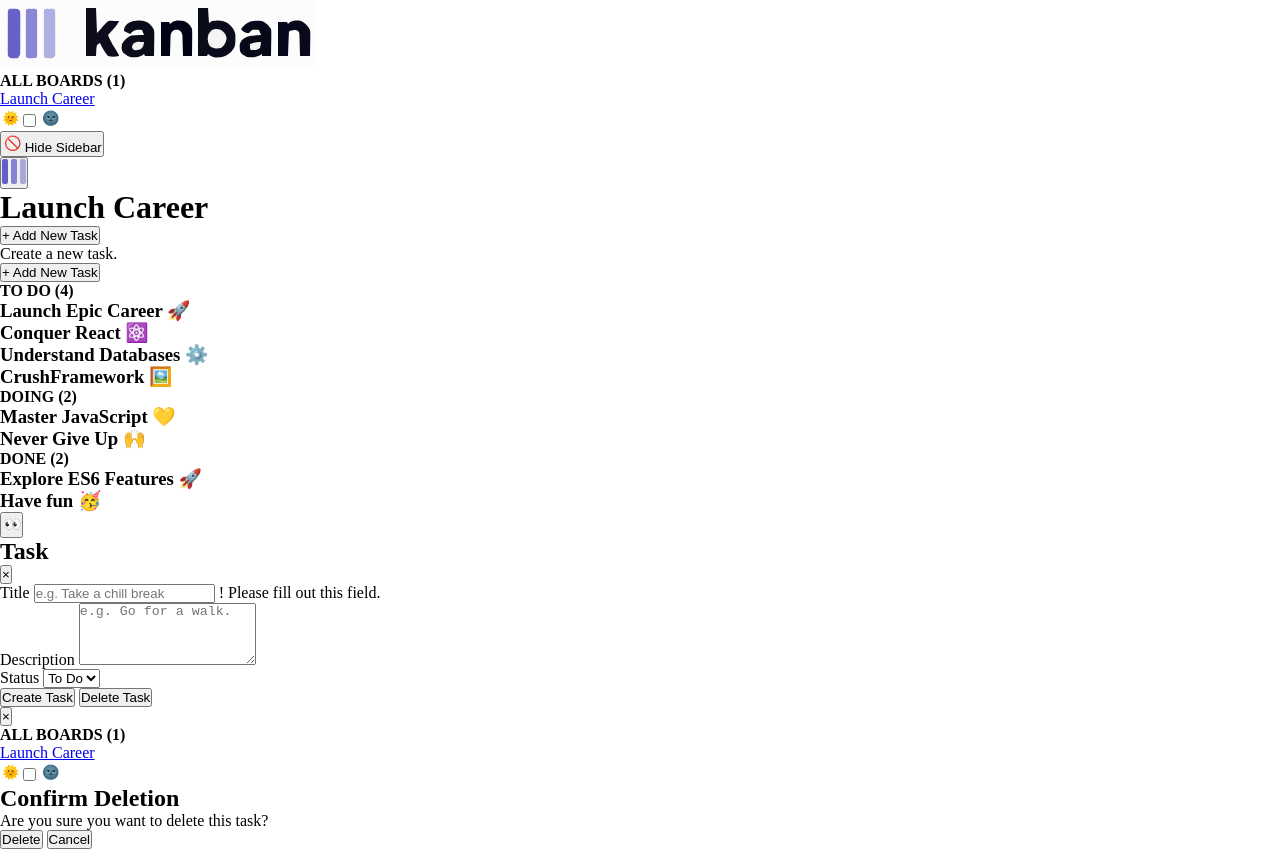
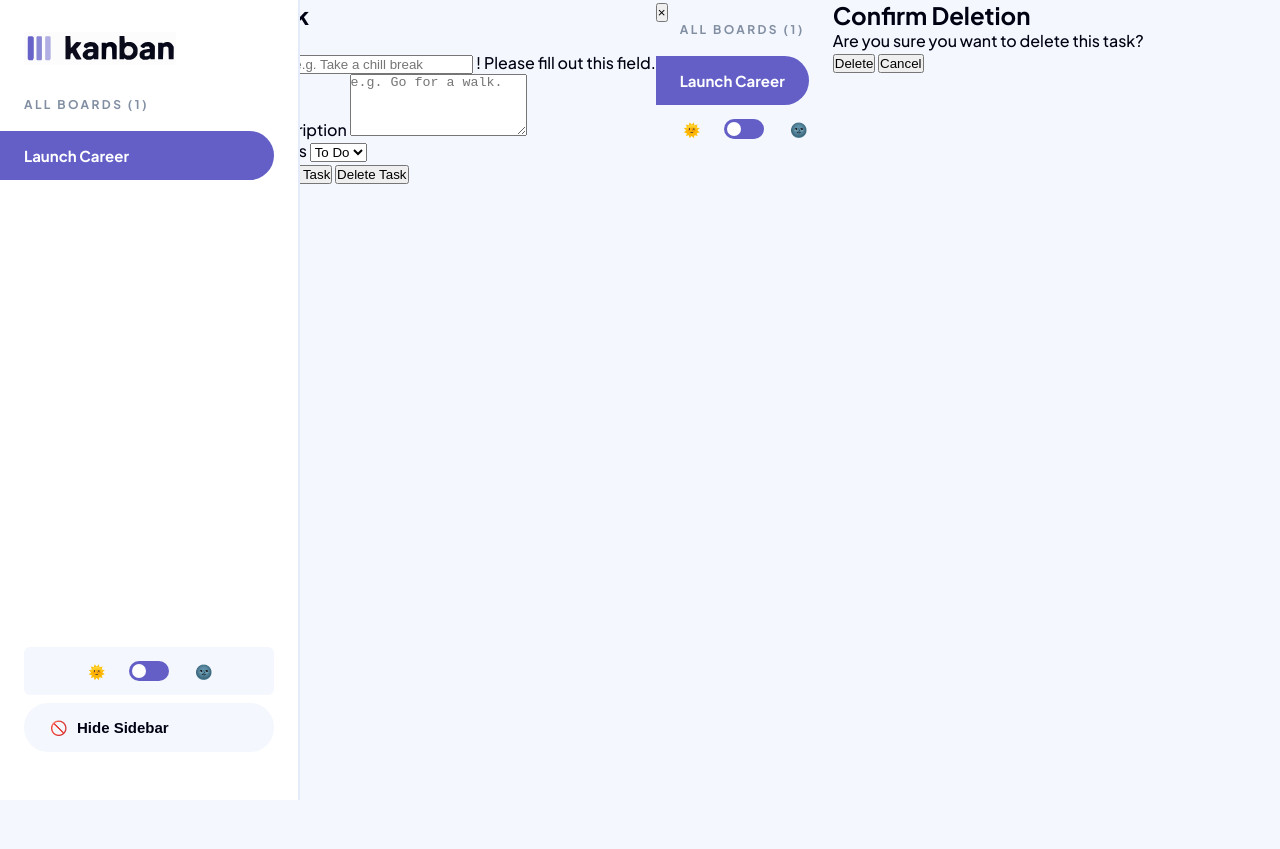
Before and after one commit to Charme-Lee/CHALIS24038_PTO2502_GroupA_Charme_Lishivha_JSLPP, a plain HTML site: page index.html in a window 1280 px wide. After the commit the page ends 800 px from the top, so only its background shows below. Drawn offline with Linux system fonts and the light colour scheme.

Commit message:
sidebar CSS for improved readability and visuals

```diff
--- a/styles.css
+++ b/styles.css
@@ -33,3 +33,179 @@
   --border-color: #515261;
   --surface-color: #2b2c37;
 }
+
+/* ================
+ Body Elements
+================ */
+body {
+  font-family: "Plus Jakarta Sans", sans-serif;
+  display: flex;
+  transition: transform 0.3s ease-in-out;
+  min-height: 100vh;
+  background-color: var(--background-color);
+  color: var(--text-color-primary);
+}
+/* ================
+   Sidebar
+================ */
+
+/* Sidebar container: fixed vertical nav bar */
+.sidebar {
+  display: flex;
+  flex-direction: column;
+  background-color: var(--surface-color);
+  border-right: 2px solid var(--border-color);
+  width: var(--sidebar-width);
+  position: fixed;
+  height: 100%;
+  z-index: 20;
+  transition: transform 0.3s ease-in-out;
+  transform: translateX(0); /* visible by default */
+}
+
+/* Hidden sidebar: slides off screen to the left */
+.sidebar.hidden {
+  transform: translateX(-100%);
+}
+
+.sidebar-content {
+  flex-grow: 1; /* takes up available vertical space */
+}
+
+.sidebar-header {
+  padding: 32px 24px;
+  height: 97px;
+  display: flex;
+  align-items: center; /* vertically center the logo */
+}
+
+.logo.main-logo {
+  width: 152px;
+  height: auto;
+}
+
+/* Navigation section for board links */
+.boards-nav {
+  padding-right: 24px;
+}
+
+/* Heading above board links */
+.boards-nav-headline {
+  padding: 0 0 19px 24px;
+  font-size: 0.75rem;
+  letter-spacing: 2.4px;
+  color: var(--text-color-secondary);
+}
+
+/* Individual board link */
+.board-link {
+  display: flex;
+  align-items: center;
+  gap: 12px;
+  text-decoration: none;
+  color: var(--text-color-secondary);
+  font-size: 0.9375rem;
+  font-weight: 700;
+  outline: none;
+  padding: 15px 24px;
+  border-radius: 0 100px 100px 0; /* rounded right side */
+  cursor: pointer;
+  transition: transform 0.3s ease-in-out;
+}
+
+/* Hover state for inactive board links */
+.board-link:hover:not(.active) {
+  background-color: var(--button-primary-bg-hover);
+  color: white;
+}
+
+/* Active board link */
+.board-link.active {
+  background-color: var(--button-primary-bg);
+  color: white;
+}
+
+/* Sidebar bottom section: theme toggle + hide button */
+.sidebar-footer {
+  padding: 16px 24px 48px 24px;
+  display: flex;
+  flex-direction: column;
+  gap: 8px;
+}
+
+/* Dark/light mode toggle container */
+.theme-toggle-container {
+  display: flex;
+  align-items: center;
+  justify-content: center;
+  background-color: var(--background-color);
+  border-radius: 6px;
+  padding: 14px;
+  gap: 24px;
+}
+
+/* Toggle switch container */
+.switch {
+  position: relative;
+  display: inline-block;
+  width: 40px;
+  height: 20px;
+}
+
+.switch input {
+  opacity: 0;
+  width: 0;
+  height: 0;
+}
+
+/* Slider styling */
+.slider {
+  position: absolute;
+  cursor: pointer;
+  top: 0;
+  left: 0;
+  right: 0;
+  bottom: 0;
+  background-color: var(--button-primary-bg);
+  transition: 0.4s;
+  border-radius: 12px;
+}
+
+/* Slider knob */
+.slider:before {
+  position: absolute;
+  content: "";
+  height: 14px;
+  width: 14px;
+  left: 3px;
+  bottom: 3px;
+  background-color: white;
+  transition: 0.4s;
+  border-radius: 50%;
+}
+
+/* When toggled: move knob to the right */
+input:checked + .slider:before {
+  transform: translateX(20px);
+}
+
+/* Button to hide sidebar */
+.hide-sidebar-btn {
+  display: flex;
+  align-items: center;
+  gap: 10px;
+  font-size: 0.9375rem;
+  font-weight: 700;
+  color: var(--text-color-primary);
+  background-color: var(--background-color);
+  border-radius: 24px;
+  border: none;
+  cursor: pointer;
+  padding: 15px 24px;
+  transition: color 0.2s;
+}
+
+/* Hover effect for hide button */
+.hide-sidebar-btn:hover {
+  color: var(--button-primary-bg);
+}
```
